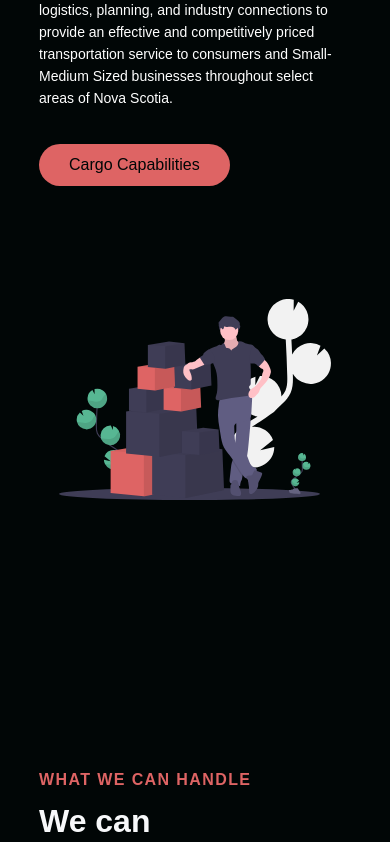
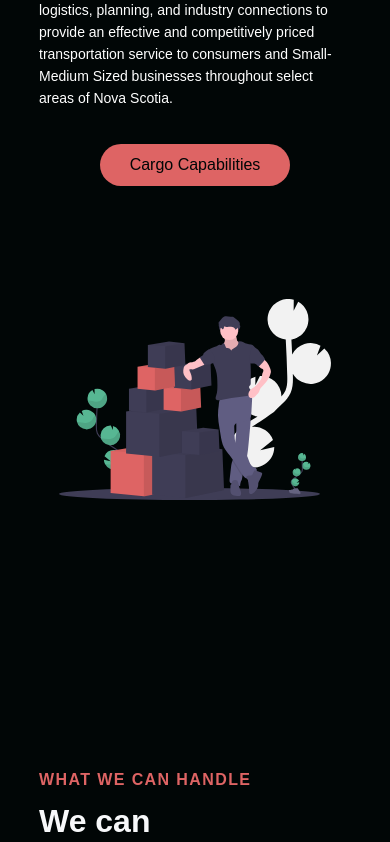
Before and after one commit to reyncode/moving-co, a React (Create React App) app: page / in a window 390 px wide. Shown: the part 1240-2082 px from the top of the page. Built offline with nearby package versions, Linux system fonts and the light colour scheme; a web font is replaced by a local one.

Commit message:
resizing for small iphone 5 resolutions

```diff
--- a/src/components/InfoSection/InfoElements.js
+++ b/src/components/InfoSection/InfoElements.js
@@ -6,6 +6,10 @@ export const InfoContainer = styled.div`
 
     @media screen and (max-width: 768px) {
         padding: 100px 0;
+    }
+
+    @media screen and (max-width: 360px) {
+        padding: 80px 0;
     }
 `
 
@@ -94,6 +98,10 @@ export const BtnWrap = styled.div`
     display: flex;
     justify-content: flex-start;
     padding-top: 15px;
+
+    @media screen and (max-width: 480px) {
+        justify-content: center;
+    }
 `
 
 export const ImgWrap = styled.div`
@@ -105,4 +113,8 @@ export const Img = styled.img`
     width: 100%;
     margin: 0 0 10px 0;
     padding-right: 0;
+
+    @media screen and (max-width: 360px) {
+        display: none;
+    }
 `
--- a/src/components/Services/ServicesElements.js
+++ b/src/components/Services/ServicesElements.js
@@ -14,6 +14,10 @@ export const ServicesContainer = styled.div`
 
     @media screen and (max-width: 480px) {
         height: 1650px;
+    }
+
+    @media screen and (max-width: 360px) {
+        height: 1500px;
     }
 `
 export const ServicesWrapper = styled.div`
```
